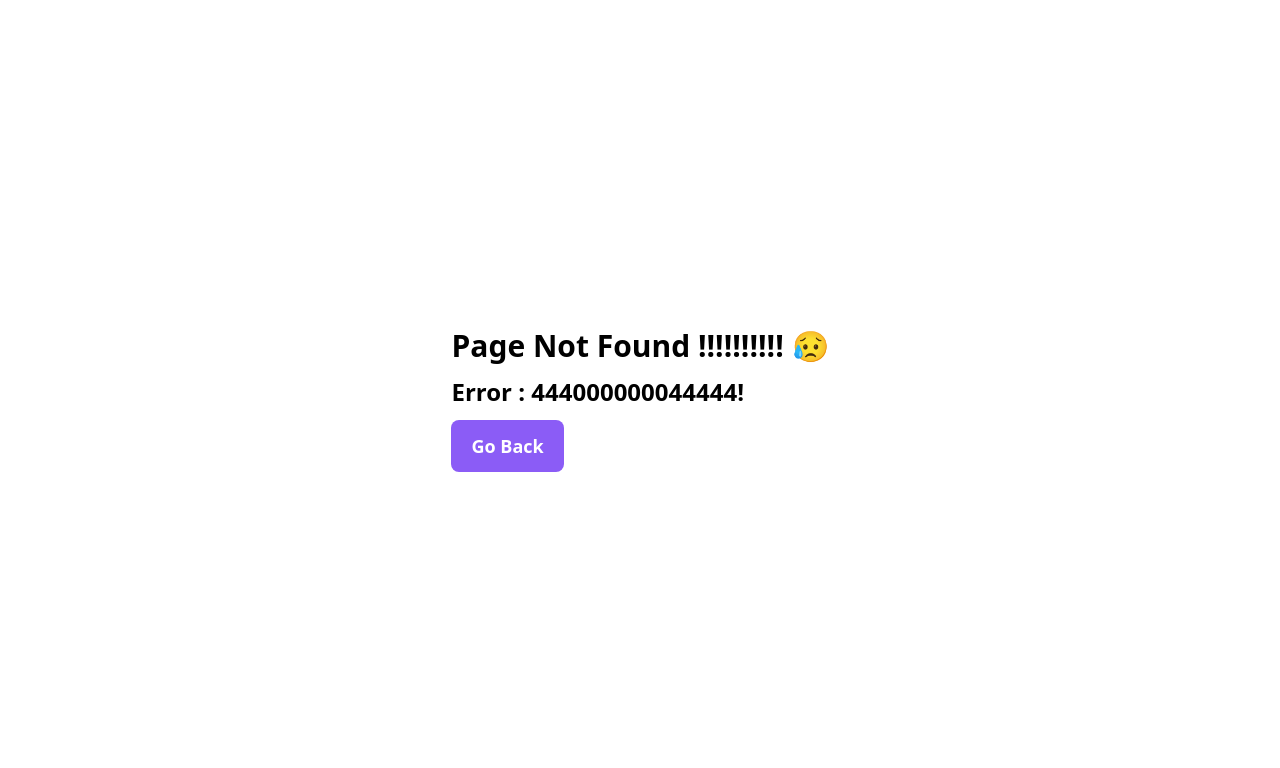
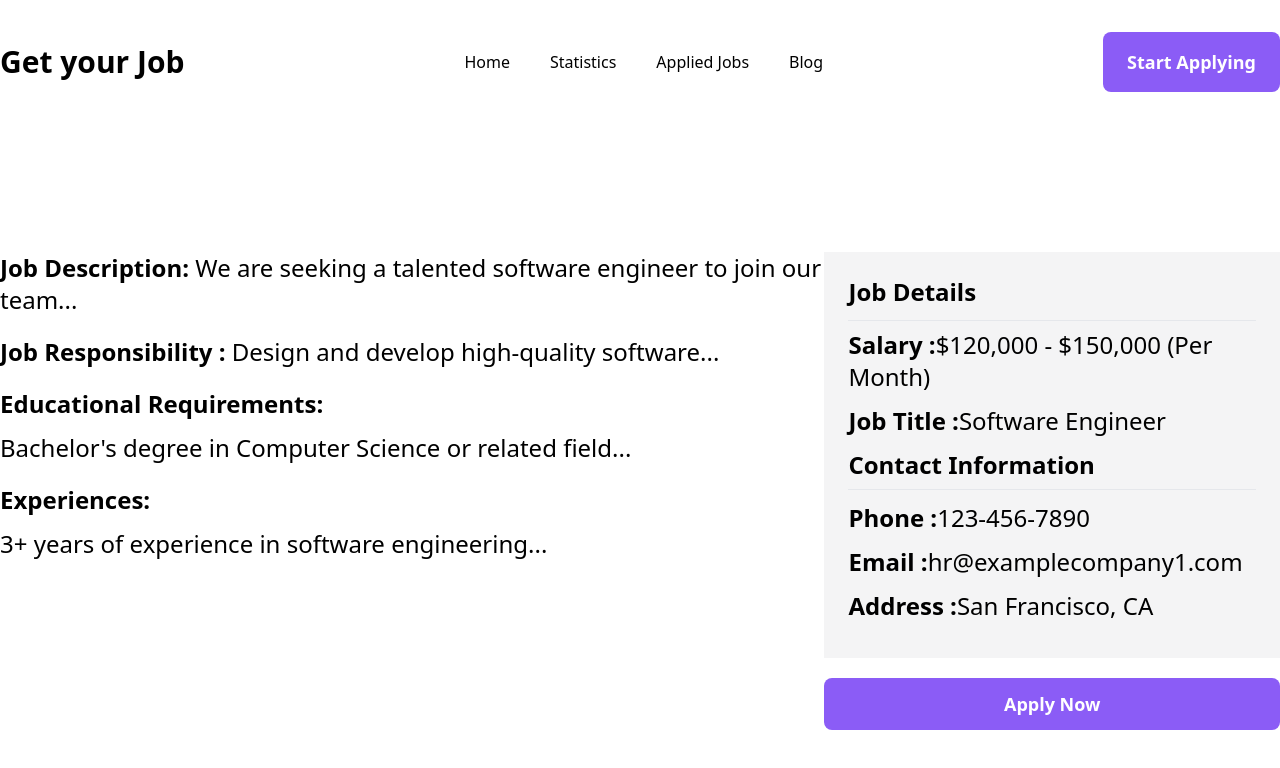
Before and after one commit to Nadim017/career-hub, a React (Vite) app: page /job/1 in a window 1280 px wide. Before the commit this address had no page. Shown: the top 768 px of the page. Built offline with nearby package versions, Linux system fonts and the light colour scheme.

Commit message:
view details button done

```diff
--- a/package.json
+++ b/package.json
@@ -9,6 +9,10 @@
     "preview": "vite preview"
   },
   "dependencies": {
+    "@fortawesome/fontawesome-svg-core": "^6.4.0",
+    "@fortawesome/free-solid-svg-icons": "^6.4.0",
+    "@fortawesome/react-fontawesome": "^0.2.0",
+    "@heroicons/react": "^2.0.17",
     "localforage": "^1.10.0",
     "match-sorter": "^6.3.1",
     "react": "^18.2.0",
--- a/src/Component/Header/Header.jsx
+++ b/src/Component/Header/Header.jsx
@@ -4,7 +4,7 @@ import { Link } from 'react-router-dom';
 
 const Header = () => {
   return (
-    <div className="md:flex justify-around items-center mt-8 text-center">
+    <div className="md:flex justify-between container mx-auto items-center mt-8 text-center">
       <h3 className="text-3xl font-semibold">Get your Job</h3>
       <div className="flex gap-10">
         <Link to="/">Home</Link>
--- a/src/Component/Home/Banner/Banner.jsx
+++ b/src/Component/Home/Banner/Banner.jsx
@@ -3,7 +3,7 @@ import './Banner.css';
 
 const Banner = () => {
   return (
-    <div className="md:flex  justify-center items-center container mx-auto mt-10">
+    <div className="md:flex  justify-between items-center container mx-auto mt-10">
       <div className="banner_text w-1/2 ml-10">
         <h1 className="text-5xl ">
           One Step <br />
--- a/src/Component/Home/FeaturedJob/FeaturedJob.jsx
+++ b/src/Component/Home/FeaturedJob/FeaturedJob.jsx
@@ -8,12 +8,16 @@ const FeaturedJob = () => {
   return (
     <div>
       <div className="md:grid lg:grid grid-cols-2 gap-10 container mx-auto">
-        {featuredJobs.slice(0, 4).map((featuredJob) => (
-          <SingleFeatured
-            featuredJob={featuredJob}
-            key={featuredJob.id}
-          ></SingleFeatured>
-        ))}
+        {featuredJobs
+          ? featuredJobs
+              .slice(0, 4)
+              .map((featuredJob) => (
+                <SingleFeatured
+                  featuredJob={featuredJob}
+                  key={featuredJob.id}
+                ></SingleFeatured>
+              ))
+          : ''}
       </div>
       <div className="text-center mt-10">
         <button className="px-5 py-3 bg-violet-500 text-lg font-semibold rounded-lg text-white">
--- a/src/Component/Home/SingleFeaturedJob/SingleFeatured.jsx
+++ b/src/Component/Home/SingleFeaturedJob/SingleFeatured.jsx
@@ -1,8 +1,10 @@
 import React from 'react';
 import './SingleFeatured.css';
+import { Link } from 'react-router-dom';
 
 const SingleFeatured = ({ featuredJob }) => {
   const {
+    id,
     companyLogo,
     jobTitle,
     companyName,
@@ -11,7 +13,6 @@ const SingleFeatured = ({ featuredJob }) => {
     salary,
     remoteOrOnsite,
   } = featuredJob;
-  console.log(featuredJob);
 
   return (
     <div className="singleFeatured shadow-xl">
@@ -26,12 +27,17 @@ const SingleFeatured = ({ featuredJob }) => {
       </button>
       <br />
       <p className="mt-4">
-        <span>{location}</span> <span className="ml-3">$Salary: {salary}</span>
+        <span>{location}</span>
+
+        <span className="ml-3">$Salary: {salary}</span>
       </p>
       <br />
-      <button className="px-5 py-3 bg-violet-500 text-lg font-semibold rounded-lg text-white">
-        View Details
-      </button>
+
+      <Link to={`/job/${id}`}>
+        <button className="px-5 py-3 bg-violet-500 text-lg font-semibold rounded-lg text-white">
+          View Details
+        </button>
+      </Link>
     </div>
   );
 };
--- /dev/null
+++ b/src/Component/JobDetails/JobDetails.jsx
@@ -0,0 +1,82 @@
+import React, { useEffect, useState } from 'react';
+import { useParams } from 'react-router-dom';
+
+const JobDetails = () => {
+  const { jobId } = useParams();
+  const [singleDetails, setSingleDetails] = useState({});
+  useEffect(() => {
+    fetch('/featured.json')
+      .then((res) => res.json())
+      .then((data) => {
+        const myData = data.find((dt) => dt.id == jobId);
+        setSingleDetails(myData);
+      });
+  }, [jobId]);
+  console.log(singleDetails);
+  return (
+    <div>
+      {singleDetails ? (
+        <div className="mt-40 container mx-auto flex justify-around">
+          <div>
+            <h3 className="text-2xl mb-5">
+              <span className="font-bold">Job Description: </span>
+              {singleDetails.jobDescription}
+            </h3>
+            <h3 className="text-2xl mb-5">
+              <span className="font-bold">Job Responsibility : </span>
+              {singleDetails.jobResponsibility}
+            </h3>
+            <h3 className="mb-5">
+              <p className="text-2xl mb-3 font-bold">
+                Educational Requirements:
+              </p>
+
+              <p className="text-2xl">
+                {singleDetails.educationalRequirements}
+              </p>
+            </h3>
+            <h3>
+              <p className="text-2xl mb-3 font-bold ">Experiences:</p>
+              <p className="text-2xl"> {singleDetails.experiences}</p>
+            </h3>
+          </div>
+          <div>
+            <div className="bg-zinc-100 p-6 mb-5">
+              <h2 className="text-2xl mb-3 font-bold">Job Details</h2>
+              <hr />
+              <h3 className="text-2xl mb-3 mt-2">
+                <span className="font-semibold">Salary :</span>
+                {singleDetails.salary} (Per Month)
+              </h3>
+              <h3 className="text-2xl mb-3">
+                <span className="font-semibold">Job Title :</span>
+                {singleDetails.jobTitle}
+              </h3>
+              <h2 className="text-2xl mb-2 font-bold">Contact Information</h2>
+              <hr />
+              <p className="text-2xl mb-3 mt-3 ">
+                <span className="font-semibold">Phone :</span>
+                {singleDetails.contactInformation?.phone}
+              </p>
+              <p className="text-2xl mb-3">
+                <span className="font-semibold">Email :</span>
+                {singleDetails.contactInformation?.email}
+              </p>
+              <p className="text-2xl mb-3">
+                <span className="font-semibold">Address :</span>
+                {singleDetails.location}
+              </p>
+            </div>
+            <button className="w-full px-5 py-3 bg-violet-500 text-lg font-semibold rounded-lg text-white">
+              Apply Now
+            </button>
+          </div>
+        </div>
+      ) : (
+        ''
+      )}
+    </div>
+  );
+};
+
+export default JobDetails;
--- a/src/Component/Statistics/Assignment.jsx
+++ b/src/Component/Statistics/Assignment.jsx
@@ -29,8 +29,8 @@ const Assignment = () => {
         </h2>
 
         <LineChart
-          width={500}
-          height={300}
+          width={800}
+          height={400}
           data={assignmentMarks}
           margin={{
             top: 5,
--- a/src/main.jsx
+++ b/src/main.jsx
@@ -10,6 +10,8 @@ import CategoryList from './Component/Home/CategoryList/CategoryList';
 import FeaturedJob from './Component/Home/FeaturedJob/FeaturedJob';
 import Error from './Component/Error/Error';
 import Blog from './Component/Blog/Blog';
+import SingleFeatured from './Component/Home/SingleFeaturedJob/SingleFeatured';
+import JobDetails from './Component/JobDetails/JobDetails';
 
 const router = createBrowserRouter([
   {
@@ -23,7 +25,7 @@ const router = createBrowserRouter([
           {
             path: '/',
             element: <FeaturedJob></FeaturedJob>,
-            loader: () => fetch('featured.json'),
+            loader: () => fetch('/featured.json'),
           },
         ],
       },
@@ -35,6 +37,10 @@ const router = createBrowserRouter([
       {
         path: 'blog',
         element: <Blog></Blog>,
+      },
+      {
+        path: '/job/:jobId',
+        element: <JobDetails></JobDetails>,
       },
     ],
   },
```
Also changed, not shown: 1 other file (tests, documents, lock files or other folders).
